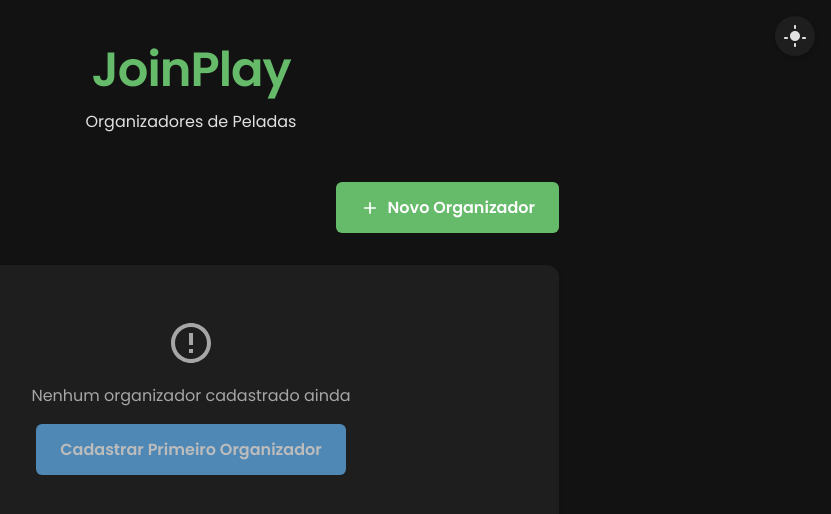
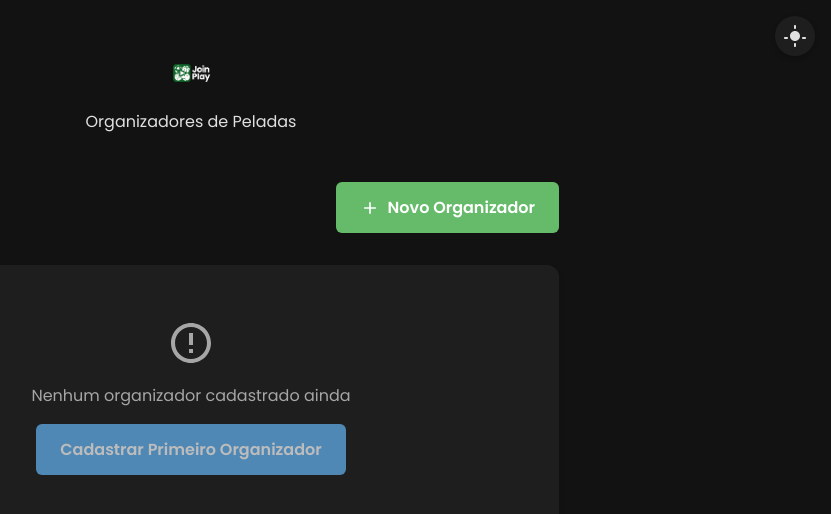
Before and after one commit to Maranguapo-Tech/JoinPlay, a plain HTML site: page admin/organizers.html in a window 1280 px wide. Both pictures are taken after a click on the button "Alternar modo escuro". Shown: the whole page, without its empty margins (449-1280 px from the left). Drawn offline with Linux system fonts and the light colour scheme.

Commit message:
style: aumenta tamanho da logo em 20% e garante troca automática entre logo clara e escura
- Ajusta .logo-img de 48px para 58px
- Adiciona logo branca para dark mode e logo colorida para light mode, com CSS automático
- Aplica nas páginas principais e admin

```diff
--- a/admin/organizers.html
+++ b/admin/organizers.html
@@ -17,7 +17,10 @@
     </button>
     <div class="container">
         <header>
-            <h1 class="logo">JoinPlay</h1>
+            <span class="logo">
+                <img src="../images/joinplay-logo.png" alt="JoinPlay" class="logo-img logo-light">
+                <img src="../images/joinplay-logo-white.png" alt="JoinPlay" class="logo-img logo-dark">
+            </span>
             <p class="subtitle">Organizadores de Peladas</p>
         </header>
         <div class="actions">
--- a/styles.css
+++ b/styles.css
@@ -103,6 +103,16 @@ header {
     letter-spacing: -1px;
     animation: logoEntrance 1s ease-out;
 }
+
+.logo-img {
+    height: 58px;
+    vertical-align: middle;
+}
+
+.logo-light { display: inline; }
+.logo-dark { display: none; }
+[data-theme="dark"] .logo-light { display: none; }
+[data-theme="dark"] .logo-dark { display: inline; }
 
 .subtitle {
     color: var(--text-color);
```
Also changed, not shown: index.html (+4 -1 lines).
